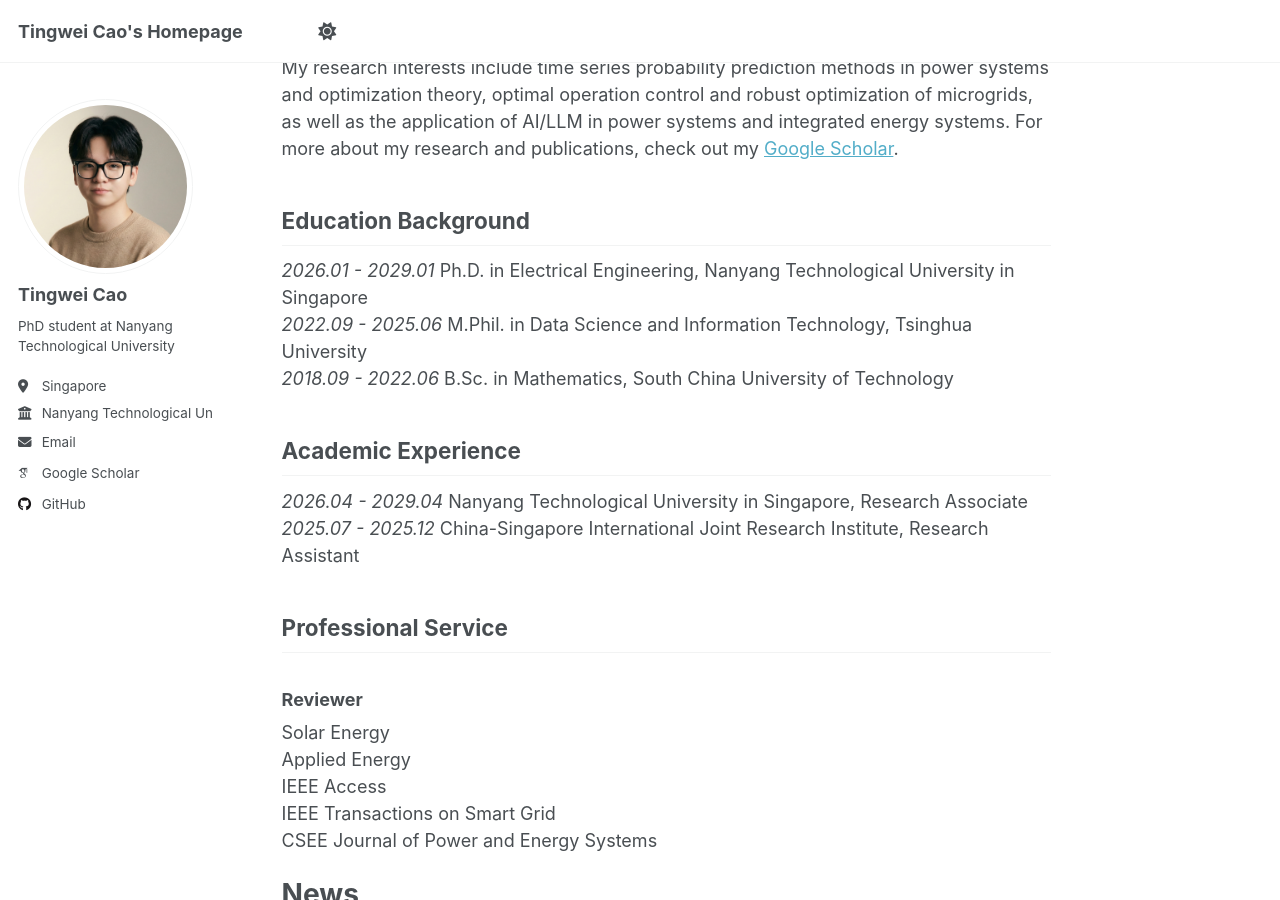
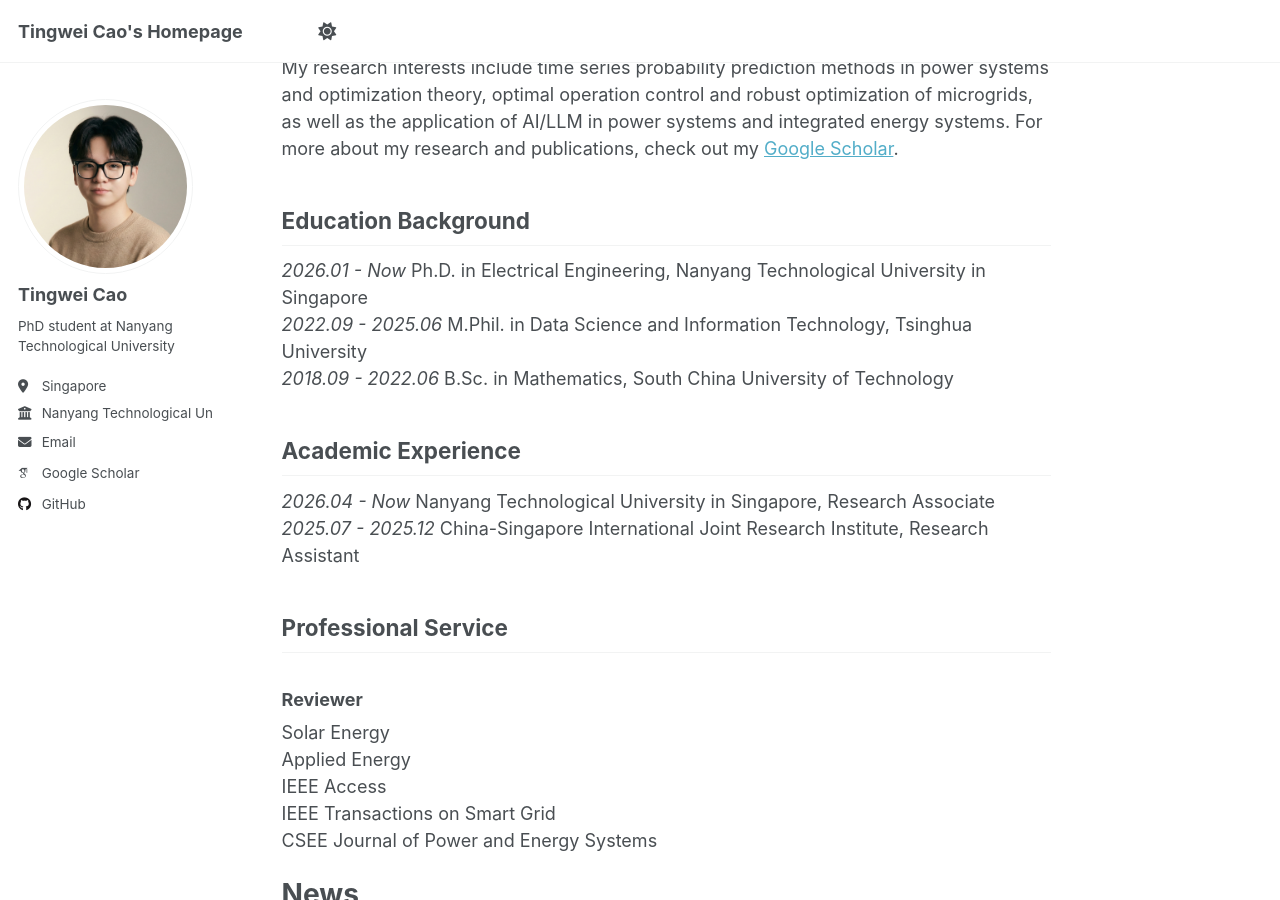
Before and after one commit to tingweicao/tingweicao.github.io, a Jekyll site: the page built from _pages/about.md, in a window 1280 px wide and 900 px high, scrolled down 354 px. Built offline with Jekyll 4.4.1, drawn with Linux system fonts in a browser that asks for light colours; some web fonts are replaced; a script that is not in the unit is left out.

Commit message:
Update about.md

```diff
--- a/_pages/about.md
+++ b/_pages/about.md
@@ -13,13 +13,13 @@ My research interests include time series probability prediction methods in powe
 
 Education Background
 -----
-_2026.01 - 2029.01_ Ph.D. in Electrical Engineering, Nanyang Technological University in Singapore
+_2026.01 - Now_ Ph.D. in Electrical Engineering, Nanyang Technological University in Singapore
 _2022.09 - 2025.06_ M.Phil. in Data Science and Information Technology, Tsinghua University
 _2018.09 - 2022.06_ B.Sc. in Mathematics, South China University of Technology
 
 Academic Experience
 ----
-_2026.04 - 2029.04_ Nanyang Technological University in Singapore, Research Associate
+_2026.04 - Now_ Nanyang Technological University in Singapore, Research Associate
 _2025.07 - 2025.12_ China-Singapore International Joint Research Institute, Research Assistant
 
 Professional Service
```
